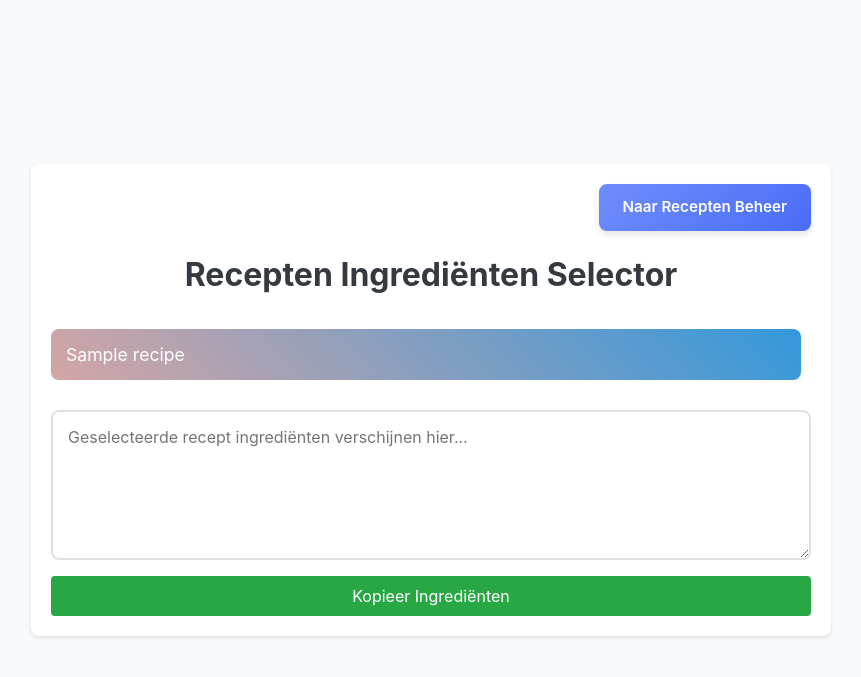
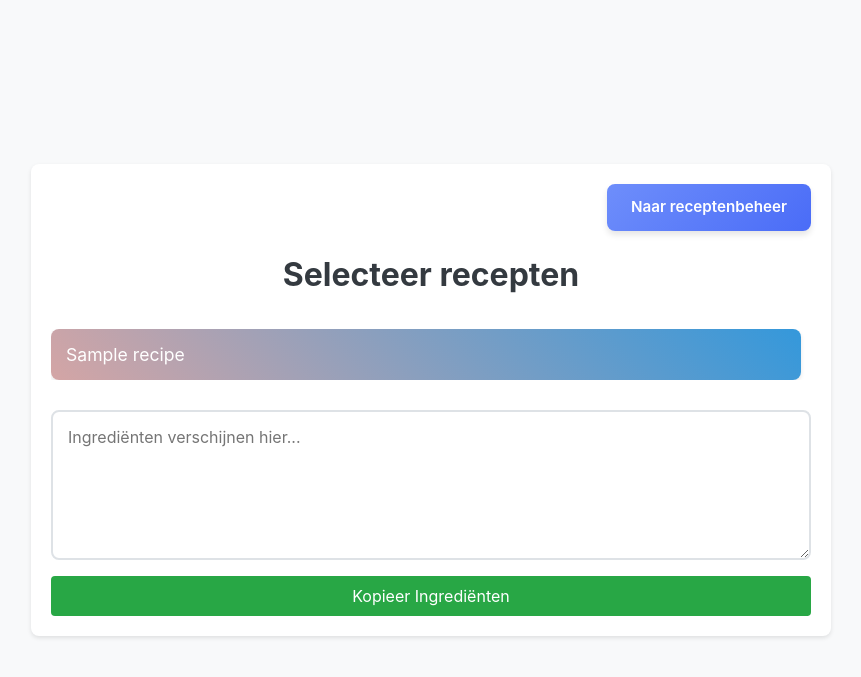
Before and after one commit to Kalend0/recipes, a Flask app: template templates/index.html in a window 1280 px wide. Shown: the top 677 px of the page, without its empty margins (209-1070 px from the left). Run offline with Flask 3, Linux system fonts and the light colour scheme; the template is opened without the code that fills it: most values are stand-ins (such as "Sample title", 1, 10 or a date in 2020); parts of the project's set-up code (start-up, migrations or seed data) failed here and were passed over.

Commit message:
Refactor recipe manager route and enhance error handling in ingredient fetching

```diff
--- a/app.py
+++ b/app.py
@@ -142,10 +142,11 @@ def index():
         return render_template('error.html', error=error)
     return render_template('index.html', recipes=recipes or [])
 
-@app.route('/manager')
+@app.route('/recipe_manager')
 def recipe_manager():
     """Route for the recipe manager page"""
-    return render_template('manager.html')
+    recipes = get_recipes()
+    return render_template('recipe_manager.html', recipes=recipes)
 
 @app.route('/add_recipe', methods=['POST'])
 def add_recipe():
--- a/templates/index.html
+++ b/templates/index.html
@@ -10,10 +10,10 @@
     <div class="container">
         <!-- Link to main recipe page -->
         <div class="main-link-container">
-            <a href="{{ url_for('recipe_manager') }}" class="main-link">Naar Recepten Beheer</a>
+            <a href="{{ url_for('recipe_manager') }}" class="main-link">Naar receptenbeheer</a>
         </div>
 
-        <h1>Recepten Ingrediënten Selector</h1>
+        <h1>Selecteer recepten</h1>
 
         <!-- Recipe buttons container -->
         <div class="recipe-buttons-container">
@@ -26,7 +26,7 @@
 
         <!-- Ingredients text area -->
         <div class="ingredients-container">
-            <textarea id="ingredients-text" readonly placeholder="Geselecteerde recept ingrediënten verschijnen hier..."></textarea>
+            <textarea id="ingredients-text" readonly placeholder="Ingrediënten verschijnen hier..."></textarea>
             <button id="copy-button" class="copy-button">Kopieer Ingrediënten</button>
         </div>
     </div>
@@ -80,10 +80,24 @@
                                 recipe_ids: Array.from(selectedRecipes)
                             })
                         });
+
+                        if (!response.ok) {
+                            throw new Error(`HTTP error! status: ${response.status}`);
+                        }
+
                         const data = await response.json();
-                        ingredientsText.value = data.ingredients.join('\n');
+                        if (data.success === false) {
+                            throw new Error(data.error || 'Failed to fetch ingredients');
+                        }
+
+                        if (Array.isArray(data.ingredients)) {
+                            ingredientsText.value = data.ingredients.join('\n');
+                        } else {
+                            ingredientsText.value = 'Error: Unexpected data format';
+                        }
                     } catch (error) {
                         console.error('Error fetching ingredients:', error);
+                        ingredientsText.value = `Error: ${error.message}`;
                     }
                 } else {
                     ingredientsText.value = '';
--- a/templates/recipe_manager.html
+++ b/templates/recipe_manager.html
@@ -10,7 +10,7 @@
     <div class="container">
         <!-- Link to selector page -->
         <div class="main-link-container">
-            <a href="{{ url_for('recipe_selector') }}" class="main-link">← Naar recepten selector</a>
+            <a href="{{ url_for('index') }}" class="main-link">← Naar recepten selector</a>
         </div>
 
         <h1>Receptenmanager</h1>
```
